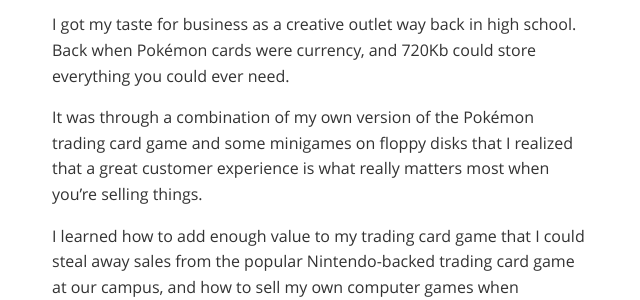
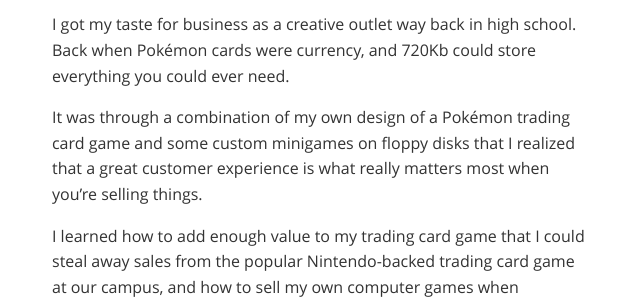
Before and after one commit to adamfairhead/adamfairhead.github.io, a Jekyll site: the page built from about.md, in a window 1280 px wide. Shown: the part 381-681 px from the top of the page, without its empty margins (319-959 px from the left). Built offline with Jekyll 4.4.1, drawn with Linux system fonts in a browser that asks for light colours.

Commit message:
Update About copy

```diff
--- a/about.md
+++ b/about.md
@@ -9,7 +9,7 @@
 
 I got my taste for business as a creative outlet way back in high school. Back when Pokémon cards were currency, and 720Kb could store everything you could ever need.
 
-It was through a combination of my own version of the Pokémon trading card game and some minigames on floppy disks that I realized that a great customer experience is what really matters most when you're selling things.
+It was through a combination of my own design of a Pokémon trading card game and some custom minigames on floppy disks that I realized that a great customer experience is what really matters most when you're selling things.
 
 I learned how to add enough value to my trading card game that I could steal away sales from the popular Nintendo-backed trading card game at our campus, and how to sell my own computer games when thousands were available for free online.
 
```
